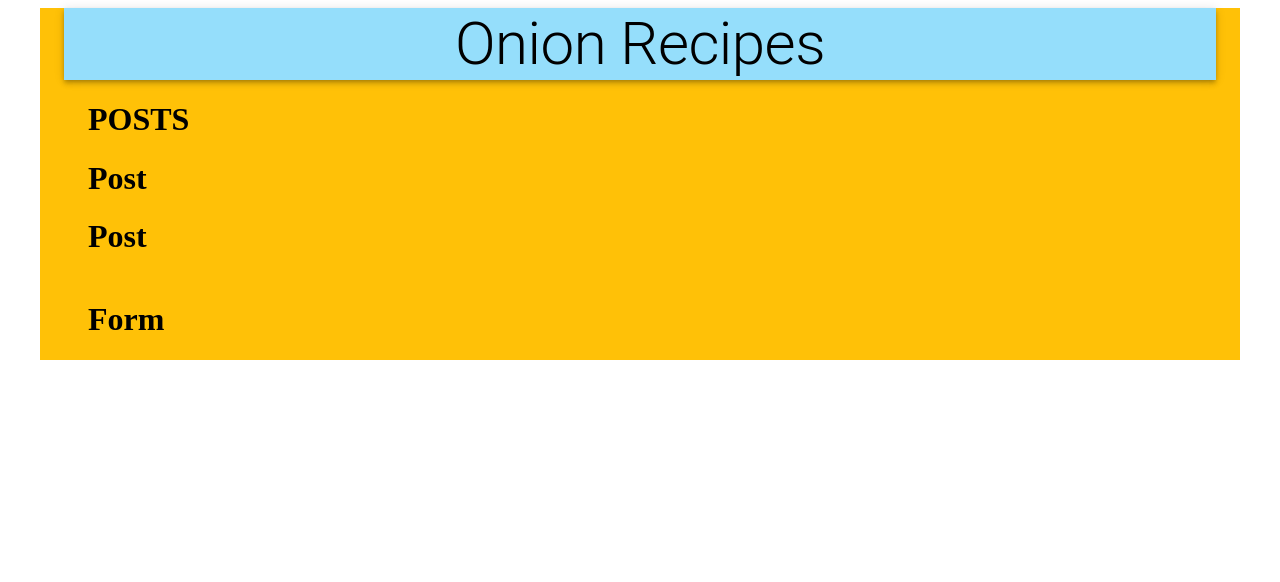
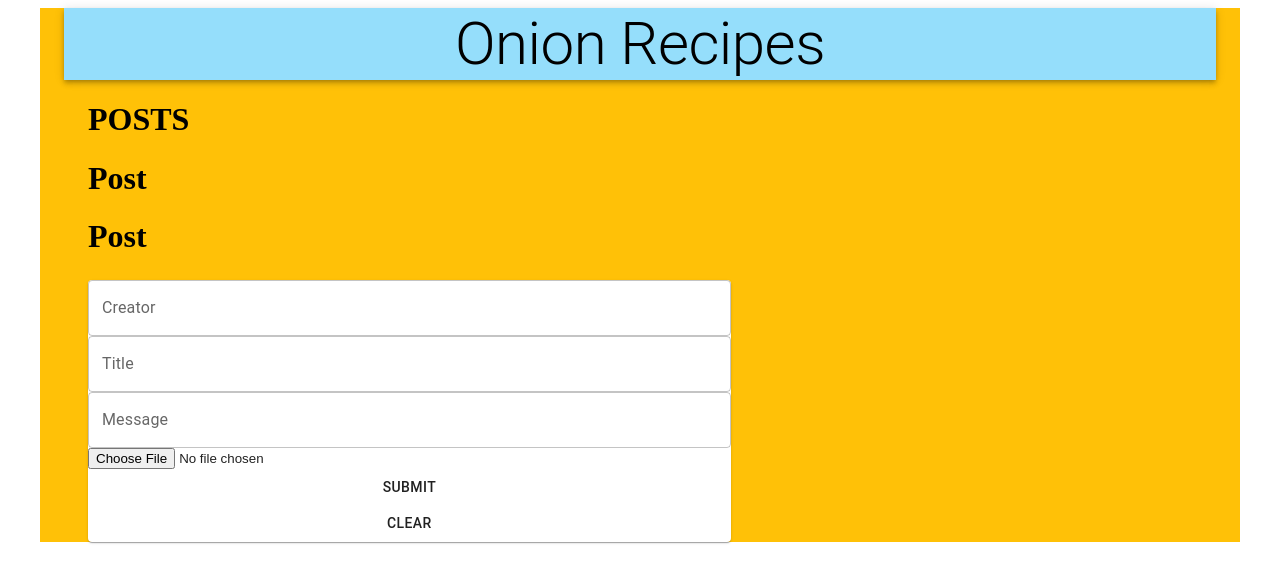
Before and after one commit to MANDYTSANG007/onion-man, a React (Create React App) app in the folder client/: page / in a window 1280 px wide. Shown: the top 582 px of the page. Built offline with nearby package versions, Linux system fonts and the light colour scheme; no server answers.

Commit message:
add actions and reducers for getPosts and createPost

```diff
--- a/client/package.json
+++ b/client/package.json
@@ -2,6 +2,7 @@
   "name": "client",
   "version": "0.1.0",
   "private": true,
+  "proxy": "http://localhost:5000",
   "dependencies": {
     "@emotion/styled": "^11.10.0",
     "@mui/material": "^5.9.3",
--- a/client/src/App.js
+++ b/client/src/App.js
@@ -1,12 +1,19 @@
-import React from 'react';
+import React, { useEffect }from 'react';
 import { Container, AppBar, Typography, Grow, Grid } from '@mui/material';
 import Posts from './components/Posts/Posts';
 import Form from './components/Form/Form';
 import { ThemeProvider } from '@mui/material/styles';
 import theme from './styles';
-
+import { useDispatch } from 'react-redux';
+import { getPosts } from './actions/posts';
 
 function App() {
+  const dispatch = useDispatch();
+
+  useEffect(() => {
+    dispatch(getPosts());
+  }, [dispatch]);
+
   return (
     <ThemeProvider theme={theme}>
     <Container sx={{bgcolor:"secondary.main" }} maxWidth="lg">
--- a/client/src/actions/posts.js
+++ b/client/src/actions/posts.js
@@ -0,0 +1,20 @@
+import * as api from '../api';
+
+// create actions
+export const getPosts = () => async (dispatch) => {
+    try {
+        const { data } = await api.fetchPosts();
+        dispatch = { type: 'FETCH_ALL', payload: data };
+    } catch (error) {
+        console.log(error.message);
+    }
+}
+
+export const createPost = (post) => async (dispatch) => {
+    try {
+        const { data } = await api.createPost(post);
+        dispatch({ type: 'CREATE', payload: data });
+    }catch (error){
+        console.log(error.message);
+    }
+}
--- a/client/src/api/index.js
+++ b/client/src/api/index.js
@@ -3,3 +3,4 @@ import axios from 'axios';
 const url = 'http://localhost:5000/posts';
 
 export const fetchPosts = () => axios.get(url);
+export const createPost = (newPost) => axios.post(url, newPost);
--- a/client/src/components/Form/Form.js
+++ b/client/src/components/Form/Form.js
@@ -1,8 +1,55 @@
-import React from 'react';
+import React, { useState } from 'react';
+import { TextField, Button, Paper, Typography } from '@mui/material';
+import FileBase from 'react-file-base64';
+import { useDispatch } from 'react-redux';
+import { createPost } from '../../actions/posts';
 
 const Form = () => {
+    const [postData, setPostData] = useState({ creator: "", title: "", message: "", tags: "", selectedFile: "" });
+    const dispatch = useDispatch();
+
+    const handleSubmit = (e) => {
+        e.preventDefault();
+
+        dispatch(createPost(postData));
+    };
+
+    const clear = () => {
+
+    };
+
     return (
-        <h1>Form</h1>
+        <Paper>
+            <form autoComplete="off" noValidate onSubmit={handleSubmit}>
+                <Typography variant="h6"></Typography>
+                <TextField
+                    name="creator"
+                    variant="outlined"
+                    label="Creator"
+                    fullWidth
+                    value={postData.creator}
+                    onChange={(e) => setPostData({ ...postData, creator: e.target.value })} />
+                <TextField
+                    name="title"
+                    variant="outlined"
+                    label="Title"
+                    fullWidth
+                    value={postData.title}
+                    onChange={(e) => setPostData({ ...postData, title: e.target.value })} />
+                <TextField
+                    name="message"
+                    variant="outlined"
+                    label="Message"
+                    fullWidth
+                    value={postData.message}
+                    onChange={(e) => setPostData({ ...postData, message: e.target.value })} />
+                    <div>
+                        <FileBase type="file" multiple={false} onDone={({base64}) => setPostData({ ...postData, selectedFile: base64 })}/>
+                    </div>
+                    <Button variant="container" color="primary" size="large" type="submit" fullWidth>Submit</Button>
+                    <Button variant="container" color="secondary" size="small" onClick={clear} fullWidth>Clear</Button>
+            </form>
+        </Paper>
     );
 };
 
--- a/client/src/components/Posts/Posts.js
+++ b/client/src/components/Posts/Posts.js
@@ -1,8 +1,13 @@
 import React from 'react';
 import Post from './Post/Post';
+import { useSelector } from 'react-redux';
 
 
 const Posts = () => {
+    const posts = useSelector((state) => state.posts);
+
+    console.log(posts);
+
     return (
         <React.Fragment>
             <h1>POSTS</h1>
--- a/client/src/index.js
+++ b/client/src/index.js
@@ -15,5 +15,4 @@ root.render(
       <App />
     </Provider>
   </React.StrictMode>
-
 );
--- a/client/src/reducers/posts.js
+++ b/client/src/reducers/posts.js
@@ -3,9 +3,9 @@ import Posts from "../components/Posts/Posts";
 export default (posts = [], action) => {
     switch (action.type) {
         case 'FETCH_ALL':
-            return posts;
+            return action.payload;
         case 'CREATE':
-            return posts;
+            return [ ...posts, action.payload ];
         default:
             return posts;
     }
```
